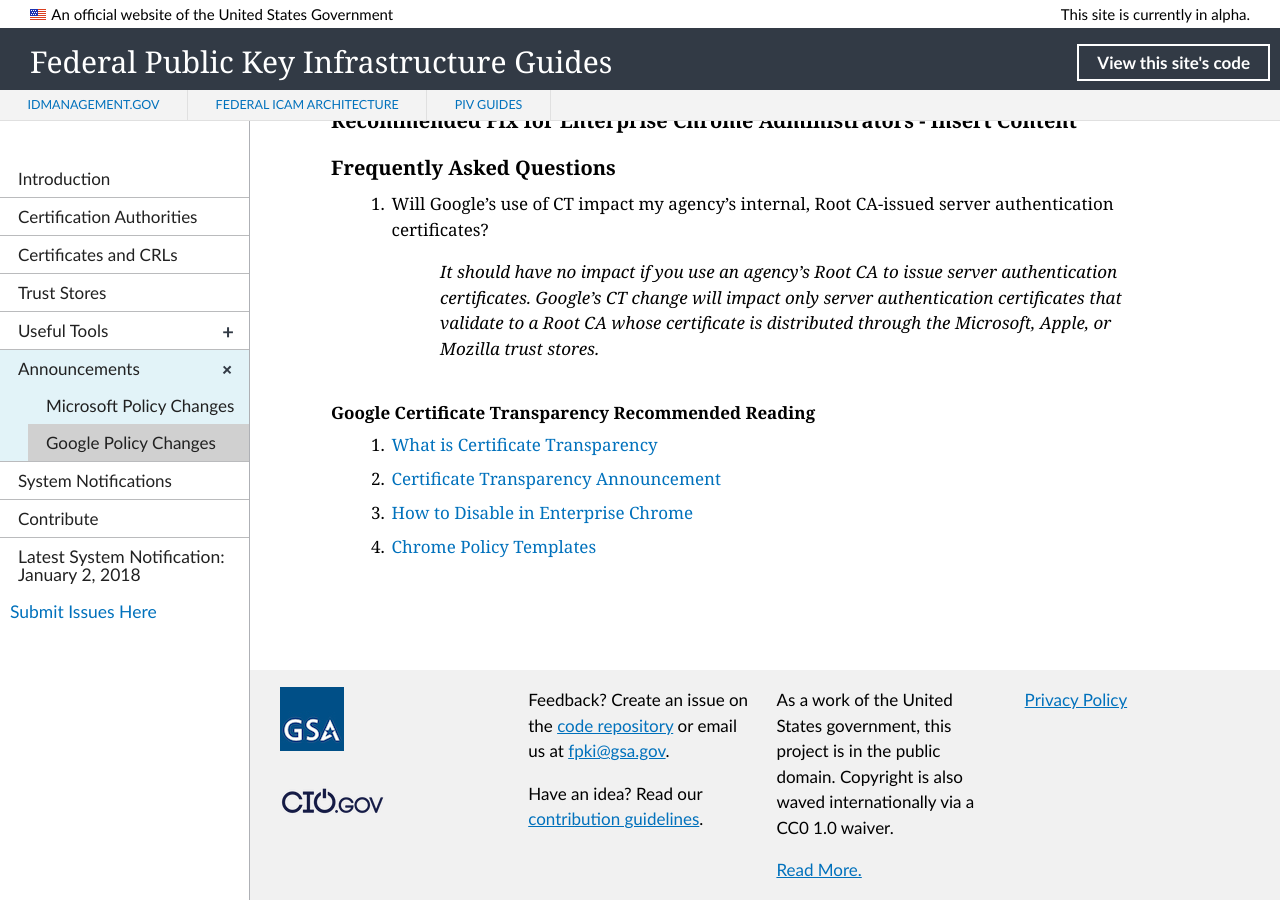
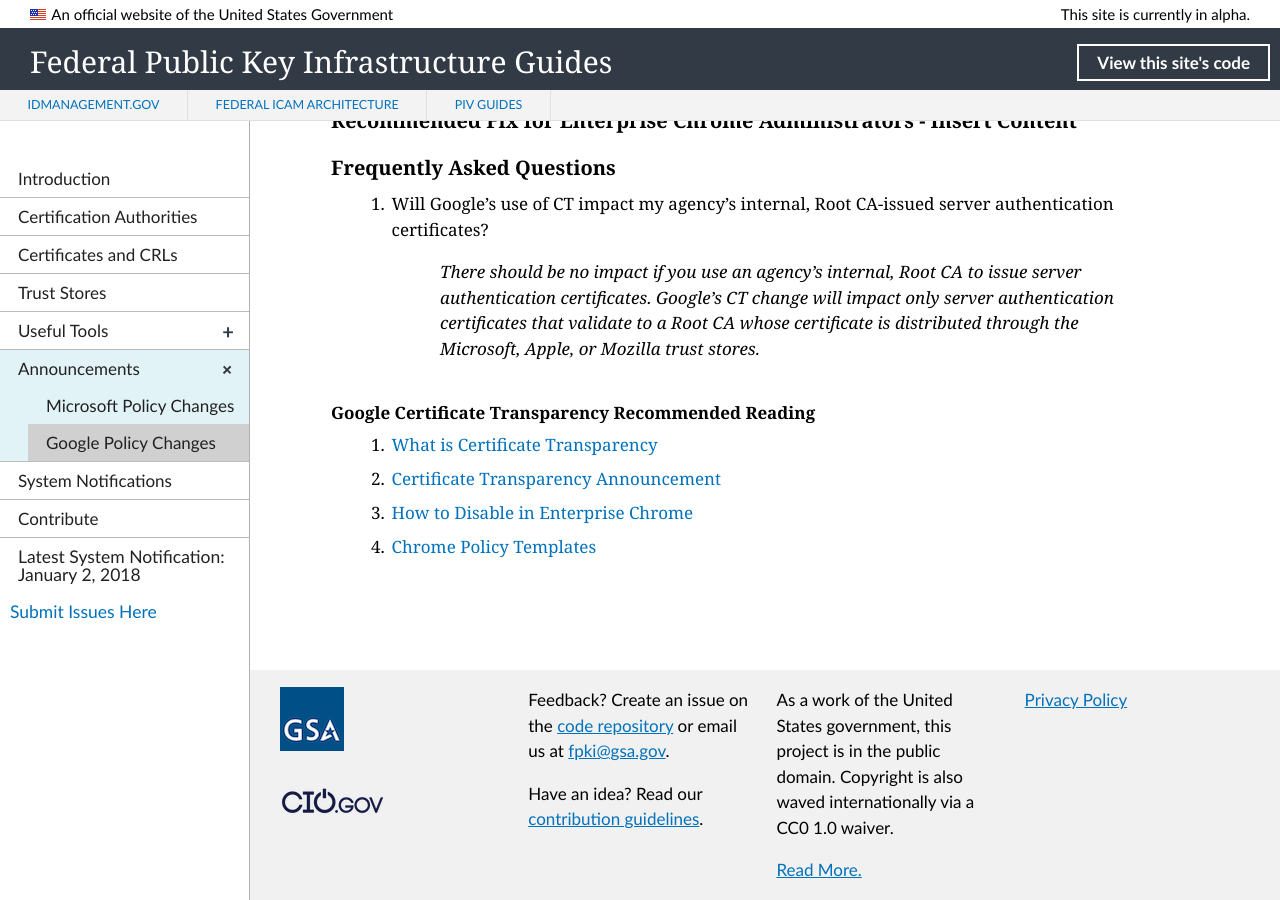
Before and after one commit to GSA/fpki-guides, a Jekyll site: the page built from _announcements/02_google_ct.md, in a window 1280 px wide and 900 px high, scrolled down 902 px. Built offline with Jekyll 4.4.1, drawn with Linux system fonts in a browser that asks for light colours; nearby versions of some CDN libraries; library files that are not in the unit come from our copies.

Commit message:
Update 02_google_ct.md
Editorial and comments

```diff
--- a/_announcements/02_google_ct.md
+++ b/_announcements/02_google_ct.md
@@ -16,9 +16,9 @@
 
 1. It appears in a CT log and either the certificate or browser session serves a Signed Certificate Timestamp (SCT)<br>
 **OR**<br/><!--Can the certificate creator put it into a CT log or does only Google CT do this? Research into SCT suggests that the log itself returns an SCT when a certificate is submitted to it, so is "certificate or browser session serves the SCT" correct? If that original statement is correct (vs. internet articles), is the SCT applied manually by the cert creator to the cert or is this an automatic process?-->
-2. The website uses Online Certificate Status Protocol (OCSP) Stapling.
+2. The website uses Online Certificate Status Protocol (OCSP) Stapling.<!--LaChelle said that this isn't correct.-->
 
-<!--Are we looking for a specific response from the FPKI community or only general feedback? Best to give an exact date.-->Please send your feedback with any agency concerns by **DATE [Maybe April 6, 2018?]** to **fpki@gsa.gov**.
+<!--Are we looking for only general feedback from the FPKI community? Need to give an exact date.-->Please send your feedback with any agency concerns by **DATE [Maybe April 6, 2018?]** to **fpki@gsa.gov**.
 
 ### **Whose deadline? FPKI or Google?** Deadline: April 2018
 
@@ -32,7 +32,7 @@
 
 ### Frequently Asked Questions
 1. Will Google's use of CT impact my agency's internal, Root CA-issued server authentication certificates?
-> _It should have no impact if you use an agency's Root CA to issue server authentication certificates. Google's CT change will impact only server authentication certificates that validate to a Root CA whose certificate is distributed through the Microsoft, Apple, or Mozilla trust stores._ <!--If FPKI decides to remove the COMMON Root certificate trust bit from the Microsoft and Apple trust stores, per Option 1 in Microsoft Hot Topic, then what issues, if any, will remain with Google's use of CT?-->
+> _There should be no impact if you use an agency's internal, Root CA to issue server authentication certificates. Google's CT change will impact only server authentication certificates that validate to a Root CA whose certificate is distributed through the Microsoft, Apple, or Mozilla trust stores._ <!--If FPKI decides to remove the COMMON Root certificate trust bit from the Microsoft and Apple trust stores, per Option 1 in Microsoft Hot Topic, then what issues, if any, will remain with Google's use of CT?-->
 
 #### Google Certificate Transparency Recommended Reading
 1. [What is Certificate Transparency](https://www.certificate-transparency.org/){:target="_blank"}
```
